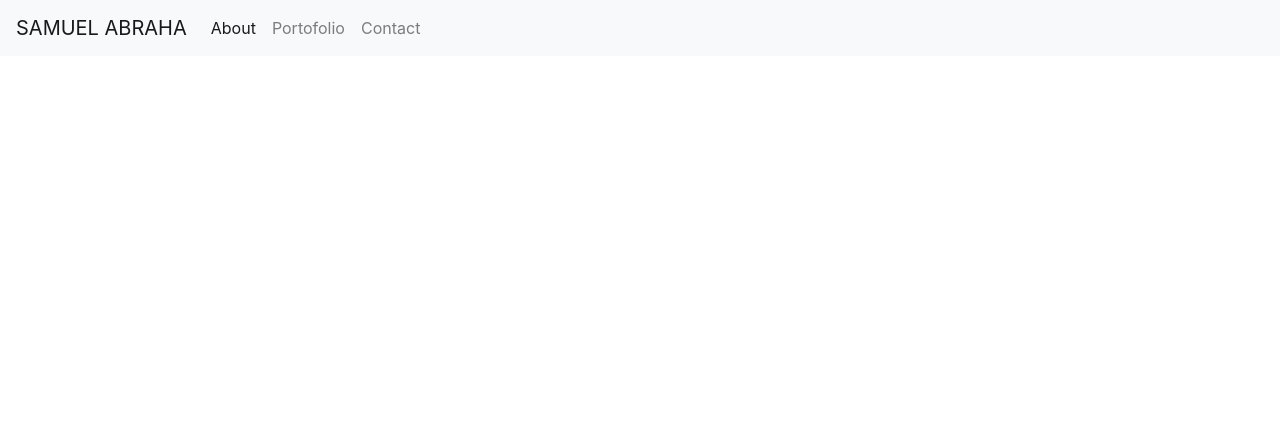
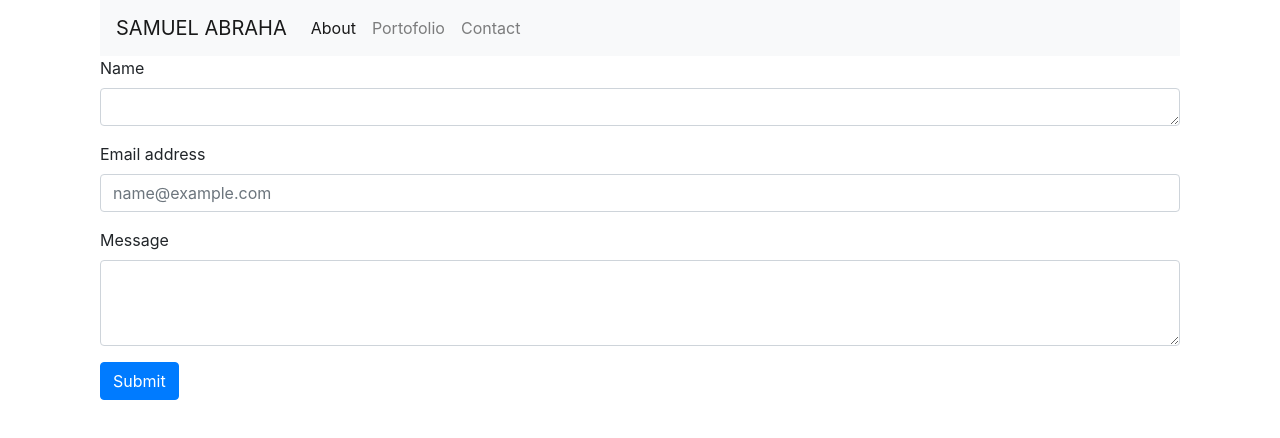
Before and after one commit to samuabr/ResponsivePortfolio, a plain HTML site: page contact.html in a window 1280 px wide. Drawn offline with nearby package versions, Linux system fonts and the light colour scheme.

Commit message:
all pages updated with container

```diff
--- a/contact.html
+++ b/contact.html
@@ -7,6 +7,12 @@
 
 
 <body>
+    <div class="container-md">
+
+        <div class="container">
+            <div class="row">
+              <div class="col-sm">
+
     <nav class="navbar navbar-expand-lg navbar-light bg-light">
         <a class="navbar-brand" href="#">SAMUEL ABRAHA</a>
         <button class="navbar-toggler" type="button" data-toggle="collapse" data-target="#navbarText" aria-controls="navbarText" aria-expanded="false" aria-label="Toggle navigation">
@@ -29,9 +35,25 @@
 
         </div>
       </nav>
-
-
-
+      <form>
+        <div class="form-group">
+            <label for="exampleFormControlTextarea1">Name</label>
+            <textarea class="form-control" id="exampleFormControlTextarea1" rows="1"></textarea>
+          </div>
+        <div class="form-group">
+          <label for="exampleFormControlInput1">Email address</label>
+          <input type="email" class="form-control" id="exampleFormControlInput1" placeholder="name@example.com">
+        </div>
+               <div class="form-group">
+          <label for="exampleFormControlTextarea1">Message</label>
+          <textarea class="form-control" id="exampleFormControlTextarea1" rows="3"></textarea>
+        </div>
+      </form>
+      <button type="button" class="btn btn-primary">Submit</button>
+    </div>
+   </div>
+   </div>
+    </div>
 
 
 
```
Also changed, not shown: about.html (+2 -1 lines), index.html (+2 -1 lines), portfolio.html (+2 -0 lines).
